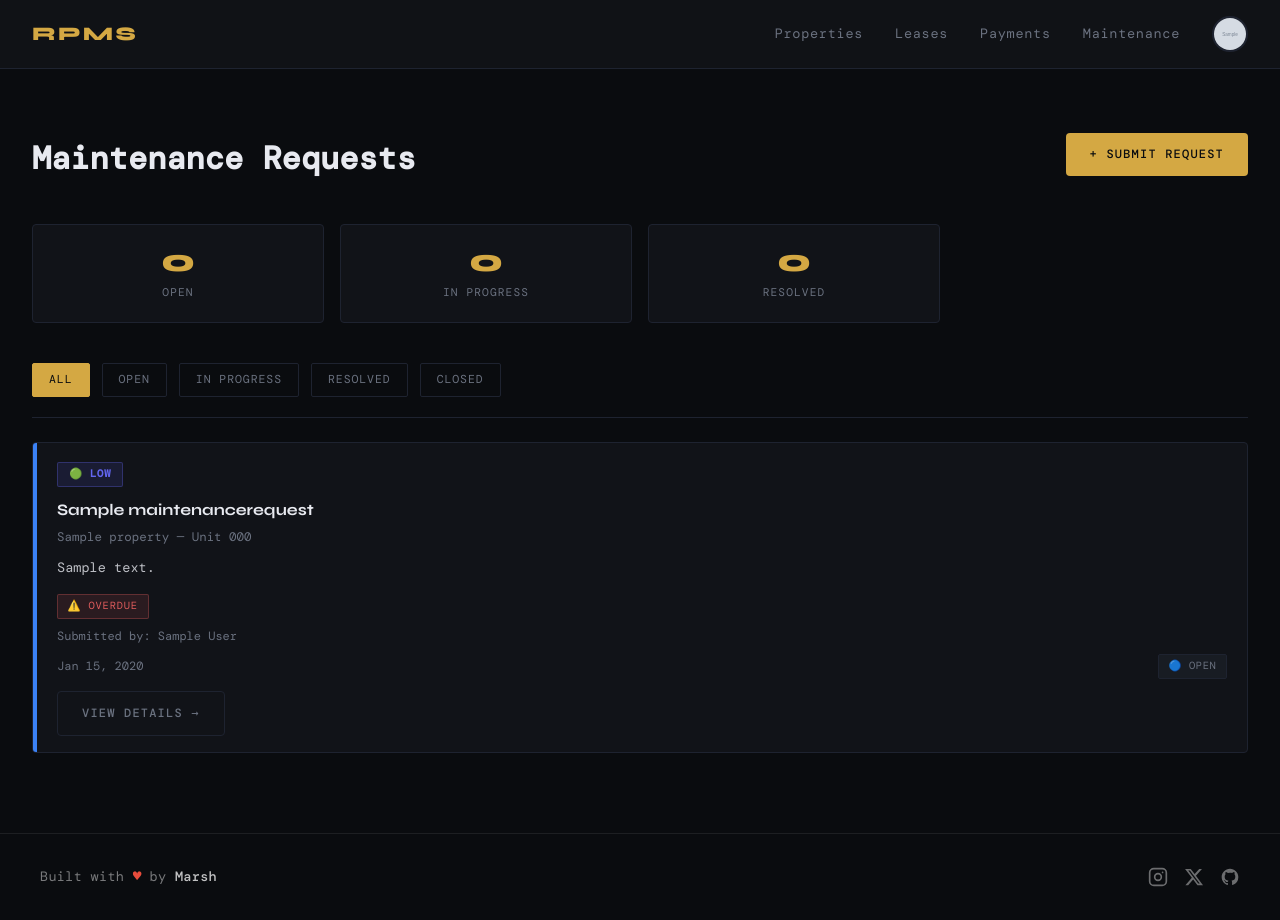
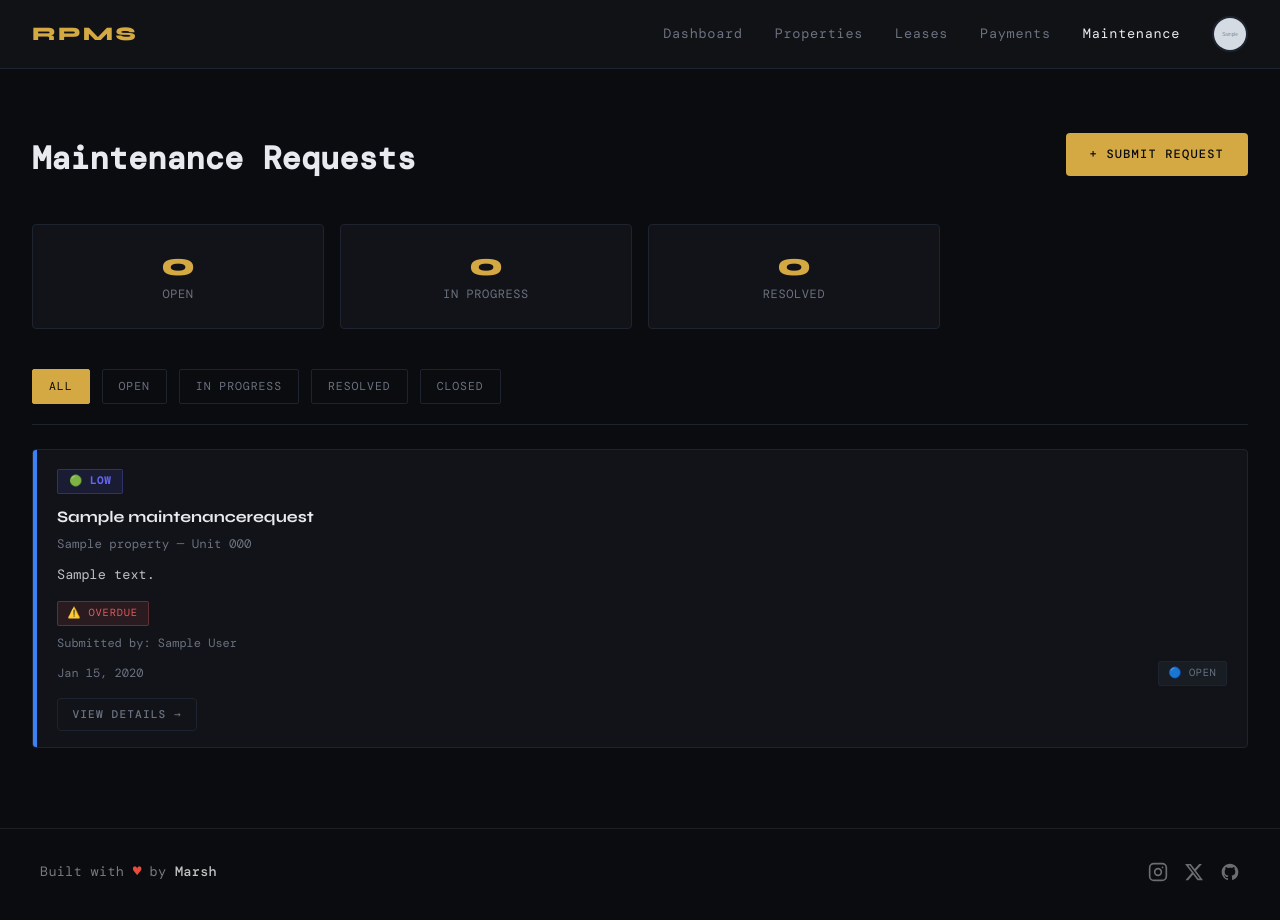
Before and after one commit to Marsh4444/rpms, a Django app: page /maintenance/ in a window 1280 px wide. After the commit the page ends 882 px from the top, so only its background shows below. Run offline with Django 5.2, Linux system fonts and the light colour scheme; a user stored in the database is signed in; tables that the repository leaves empty hold one stand-in row (values such as "Sample post"); grey boxes marked "Sample" are stand-in pictures; one stand-in notice (Sample message) is shown; some web fonts are replaced.

Commit message:
Sunday Review

```diff
--- a/apps/users/urls.py
+++ b/apps/users/urls.py
@@ -2,6 +2,7 @@ from django.urls import path
 from django.contrib.auth import views as auth_views
 from . import views
 
+app_name = 'users'
 
 
 urlpatterns = [
@@ -52,4 +53,8 @@ urlpatterns = [
         name='password_reset_complete'
     ),
 
+    # Dashboards
+    path('dashboard/landlord/', views.LandlordDashboardView.as_view(), name='landlord_dashboard'),
+    path('dashboard/tenant/', views.TenantDashboardView.as_view(), name='tenant_dashboard'),
+
 ]
--- a/config/settings/base.py
+++ b/config/settings/base.py
@@ -41,6 +41,7 @@ INSTALLED_APPS = [
 
     #third-party apps
     'django_ratelimit',
+    'django.contrib.humanize',
 
 
     #default Django apps
--- a/static/css/base.css
+++ b/static/css/base.css
@@ -334,3 +334,109 @@ body {
 .profile-menu-item span {
     font-size: 1rem;
 }
+
+/* ========================================
+   MISSING BUTTON VARIANTS
+   ======================================== */
+.btn-danger {
+    background: var(--danger);
+    color: #fff;
+}
+
+.btn-danger:hover {
+    background: #c94f4f;
+    color: #fff;
+}
+
+.btn-success {
+    background: var(--success);
+    color: #0a0c0f;
+}
+
+.btn-success:hover {
+    background: #3bc76e;
+    color: #0a0c0f;
+}
+
+.btn-sm {
+    padding: 0.4rem 0.9rem;
+    font-size: 0.7rem;
+}
+
+/* ========================================
+   MOBILE NAVBAR (hamburger)
+   ======================================== */
+.navbar-toggle {
+    display: none;
+    flex-direction: column;
+    gap: 5px;
+    cursor: pointer;
+    background: none;
+    border: none;
+    padding: 4px;
+}
+
+.navbar-toggle span {
+    display: block;
+    width: 22px;
+    height: 2px;
+    background: var(--muted);
+    transition: all 0.3s;
+    border-radius: 2px;
+}
+
+.navbar-toggle:hover span {
+    background: var(--accent);
+}
+
+/* When menu is open, animate hamburger to X */
+.navbar-toggle.open span:nth-child(1) {
+    transform: translateY(7px) rotate(45deg);
+}
+.navbar-toggle.open span:nth-child(2) {
+    opacity: 0;
+}
+.navbar-toggle.open span:nth-child(3) {
+    transform: translateY(-7px) rotate(-45deg);
+}
+
+@media (max-width: 768px) {
+    .navbar-toggle {
+        display: flex;
+    }
+
+    .navbar-links {
+        display: none;
+        position: absolute;
+        top: 100%;
+        left: 0;
+        right: 0;
+        background: var(--surface);
+        border-bottom: 1px solid var(--border);
+        flex-direction: column;
+        align-items: flex-start;
+        padding: 1rem 2rem;
+        gap: 1rem;
+    }
+
+    .navbar-links.open {
+        display: flex;
+    }
+
+    /* Profile dropdown on mobile should open upward or stay accessible */
+    .profile-menu {
+        right: auto;
+        left: 0;
+    }
+}
+
+/* ========================================
+   ALERT — pure CSS fade (no Bootstrap needed)
+   ======================================== */
+.alert {
+    transition: opacity 0.3s ease;
+}
+
+.alert.fade-out {
+    opacity: 0;
+}
--- a/templates/base.html
+++ b/templates/base.html
@@ -9,13 +9,14 @@
     <!-- Google Fonts -->
     <link href="https://fonts.googleapis.com/css2?family=Syne:wght@400;600;700;800&family=DM+Mono:wght@300;400;500&display=swap" rel="stylesheet">
 
-    <!-- Base CSS -->
+    <!-- Base CSS only — maintenance.css moved to maintenance templates -->
     <link rel="stylesheet" href="{% static 'css/base.css' %}">
+
+
+    {% block extra_css %}
+    {# ✅ FIX 1: Actually load the CSS — the old template never did this #}
     <link rel="stylesheet" href="{% static 'css/maintenance.css' %}">
-
-    <!-- Page-specific CSS -->
-    {% block extra_css %}
-
+    <link rel="stylesheet" href="{% static 'css/dashboard.css' %}">
     {% endblock %}
 </head>
 <body>
@@ -23,19 +24,56 @@
     <!-- NAVIGATION BAR -->
     <nav class="navbar">
         <div class="navbar-container">
-            <a href="/" class="navbar-brand">RPMS</a>
+            <a href="{% url 'home' %}" class="navbar-brand">RPMS</a>
 
-            <div class="navbar-links">
+            <!-- Hamburger button (visible on mobile only) -->
+            <button class="navbar-toggle" id="navToggle" aria-label="Toggle navigation">
+                <span></span>
+                <span></span>
+                <span></span>
+            </button>
+
+            <div class="navbar-links" id="navLinks">
                 {% if user.is_authenticated %}
-                    <!-- Links for logged-in users -->
-                    <a href="{% url 'property_list' %}" class="nav-link">Properties</a>
-                    <a href="{% url 'lease_list' %}" class="nav-link">Leases</a>
-                    <a href="{% url 'payment_list' %}" class="nav-link">Payments</a>
-                    <a href="{% url 'maintenance:list' %}" class="nav-link">Maintenance</a>
+
+                    <!-- Dashboard — role based -->
+                    {% if user.role == 'LANDLORD' %}
+                        <a href="{% url 'users:landlord_dashboard' %}"
+                        class="nav-link {% if request.resolver_match.url_name == 'landlord_dashboard' %}active{% endif %}">
+                            Dashboard
+                        </a>
+                    {% elif user.role == 'TENANT' %}
+                        <a href="{% url 'users:tenant_dashboard' %}"
+                        class="nav-link {% if request.resolver_match.url_name == 'tenant_dashboard' %}active{% endif %}">
+                            Dashboard
+                        </a>
+                    {% endif %}
+
+                    <!-- Landlord/Manager only links -->
+                    {% if user.role == 'LANDLORD' %}
+                        <a href="{% url 'property_list' %}"
+                        class="nav-link {% if request.resolver_match.url_name == 'property_list' %}active{% endif %}">
+                            Properties
+                        </a>
+                        <a href="{% url 'lease_list' %}"
+                        class="nav-link {% if request.resolver_match.url_name == 'lease_list' %}active{% endif %}">
+                            Leases
+                        </a>
+                        <a href="{% url 'payment_list' %}"
+                        class="nav-link {% if request.resolver_match.url_name == 'payment_list' %}active{% endif %}">
+                            Payments
+                        </a>
+                    {% endif %}
+
+                    <!-- Everyone sees Maintenance -->
+                    <a href="{% url 'maintenance:list' %}"
+                    class="nav-link {% if request.resolver_match.namespace == 'maintenance' %}active{% endif %}">
+                        Maintenance
+                    </a>
 
                     <!-- Profile Dropdown -->
                     <div class="profile-dropdown">
-                        <button class="profile-icon" onclick="toggleProfileMenu()" title="{{ user.get_full_name_or_username }}">
+                        <button class="profile-icon" id="profileToggle" title="{{ user.get_full_name_or_username }}">
                             {% if user.profile_picture %}
                                 <img src="{{ user.profile_picture.url }}" alt="{{ user.username }}">
                             {% else %}
@@ -43,71 +81,49 @@
                             {% endif %}
                         </button>
 
-                        <!-- Dropdown Menu -->
                         <div class="profile-menu" id="profileMenu">
                             <div class="profile-menu-header">
                                 <div class="profile-menu-name">{{ user.get_full_name_or_username }}</div>
                                 <div class="profile-menu-role">{{ user.get_role_display }}</div>
                             </div>
                             <div class="profile-menu-divider"></div>
-                            <a href="{% url 'profile' %}" class="profile-menu-item">
+                            <a href="{% url 'users:profile' %}" class="profile-menu-item">
                                 <span>👤</span> View Profile
                             </a>
-                            <a href="{% url 'profile_edit' %}" class="profile-menu-item">
+                            <a href="{% url 'users:profile_edit' %}" class="profile-menu-item">
                                 <span>⚙️</span> Edit Profile
                             </a>
                             <div class="profile-menu-divider"></div>
-                            <a href="{% url 'logout' %}" class="profile-menu-item">
+                            <a href="{% url 'users:logout' %}" class="profile-menu-item">
                                 <span>🚪</span> Logout
                             </a>
                         </div>
                     </div>
                 {% else %}
-                    <!-- Links for guests -->
-                    <a href="{% url 'login' %}" class="nav-link">Login</a>
-                    <a href="{% url 'register' %}" class="btn btn-primary">Register</a>
+                    <a href="{% url 'users:login' %}" class="nav-link">Login</a>
+                    <a href="{% url 'users:register' %}" class="btn btn-primary">Register</a>
                 {% endif %}
             </div>
         </div>
     </nav>
 
+    <!-- FLASH MESSAGES -->
     {% if messages %}
     <div class="messages">
         {% for message in messages %}
-            <div class="alert alert-{{ message.tags }} alert-dismissible fade show"
-                 role="alert"
-                 id="auto-dismiss-alert">
+            <div class="alert alert-{{ message.tags }}">
                 {{ message }}
             </div>
         {% endfor %}
     </div>
-{% endif %}
-
-<!-- Auto dismiss after 2 seconds -->
-<script>
-    setTimeout(function() {
-        let alerts = document.querySelectorAll('.alert');
-        alerts.forEach(function(alert) {
-            // Bootstrap's built-in fade out
-            alert.classList.remove('show');
-            setTimeout(() => alert.remove(), 300); // remove from DOM after fade
-        });
-    }, 1700); // 1700ms = 1.7 seconds
-</script>
+    {% endif %}
 
     <!-- MAIN CONTENT -->
     <main class="main-content">
-        {% block content %}
-        <!-- Child templates inject content here -->
-        {% endblock %}
+        {% block content %}{% endblock %}
     </main>
 
-    {% block extra_js %}
-
-    {% endblock %}
-
-    <!-- Bootstrap JS (REQUIRED for alert dismiss to work) -->
-    <script src="https://cdn.jsdelivr.net/npm/bootstrap@5.3.2/dist/js/bootstrap.bundle.min.js"></script>
+    {% block extra_js %}{% endblock %}
 
     <!-- FOOTER -->
     <footer class="footer">
@@ -116,7 +132,6 @@
                 Built with <span class="heart">♥</span> by <strong>Marsh</strong>
             </p>
             <div class="footer-socials">
-                <!-- Instagram -->
                 <a href="https://instagram.com/yourhandle" target="_blank" class="social-link" aria-label="Instagram">
                     <svg xmlns="http://www.w3.org/2000/svg" width="20" height="20" viewBox="0 0 24 24" fill="none" stroke="currentColor" stroke-width="2" stroke-linecap="round" stroke-linejoin="round">
                         <rect x="2" y="2" width="20" height="20" rx="5" ry="5"></rect>
@@ -124,13 +139,11 @@
                         <circle cx="17.5" cy="6.5" r="1" fill="currentColor" stroke="none"></circle>
                     </svg>
                 </a>
-                <!-- X / Twitter -->
                 <a href="https://x.com/yourhandle" target="_blank" class="social-link" aria-label="X">
                     <svg xmlns="http://www.w3.org/2000/svg" width="20" height="20" viewBox="0 0 24 24" fill="currentColor">
                         <path d="M18.244 2.25h3.308l-7.227 8.26 8.502 11.24H16.17l-5.214-6.817L4.99 21.75H1.68l7.73-8.835L1.254 2.25H8.08l4.713 6.231zm-1.161 17.52h1.833L7.084 4.126H5.117z"/>
                     </svg>
                 </a>
-                <!-- GitHub -->
                 <a href="https://github.com/yourhandle" target="_blank" class="social-link" aria-label="GitHub">
                     <svg xmlns="http://www.w3.org/2000/svg" width="20" height="20" viewBox="0 0 24 24" fill="currentColor">
                         <path d="M12 2C6.477 2 2 6.484 2 12.017c0 4.425 2.865 8.18 6.839 9.504.5.092.682-.217.682-.483 0-.237-.008-.868-.013-1.703-2.782.605-3.369-1.343-3.369-1.343-.454-1.158-1.11-1.466-1.11-1.466-.908-.62.069-.608.069-.608 1.003.07 1.531 1.032 1.531 1.032.892 1.53 2.341 1.088 2.91.832.092-.647.35-1.088.636-1.338-2.22-.253-4.555-1.113-4.555-4.951 0-1.093.39-1.988 1.029-2.688-.103-.253-.446-1.272.098-2.65 0 0 .84-.27 2.75 1.026A9.564 9.564 0 0112 6.844c.85.004 1.705.115 2.504.337 1.909-1.296 2.747-1.027 2.747-1.027.546 1.379.202 2.398.1 2.651.64.7 1.028 1.595 1.028 2.688 0 3.848-2.339 4.695-4.566 4.943.359.309.678.92.678 1.855 0 1.338-.012 2.419-.012 2.747 0 .268.18.58.688.482A10.019 10.019 0 0022 12.017C22 6.484 17.522 2 12 2z"/>
@@ -140,22 +153,43 @@
         </div>
     </footer>
 
-<!-- Profile Dropdown Script -->
+    <!-- ALL SCRIPTS AT BOTTOM — correct order -->
     <script>
-        function toggleProfileMenu() {
-            const menu = document.getElementById('profileMenu');
-            menu.classList.toggle('show');
+        // ── 1. Auto-dismiss flash messages (pure CSS, no Bootstrap needed) ──
+        setTimeout(function () {
+            document.querySelectorAll('.alert').forEach(function (alert) {
+                alert.classList.add('fade-out');
+                setTimeout(() => alert.remove(), 300);
+            });
+        }, 2500);
+
+        // ── 2. Profile dropdown ──
+        const profileToggle = document.getElementById('profileToggle');
+        const profileMenu = document.getElementById('profileMenu');
+
+        if (profileToggle) {
+            profileToggle.addEventListener('click', function (e) {
+                e.stopPropagation(); // prevent document click from immediately closing it
+                profileMenu.classList.toggle('show');
+            });
         }
 
-        // Close dropdown when clicking outside
-        document.addEventListener('click', function(event) {
-            const dropdown = document.querySelector('.profile-dropdown');
-            const menu = document.getElementById('profileMenu');
-
-            if (menu && dropdown && !dropdown.contains(event.target)) {
-                menu.classList.remove('show');
+        document.addEventListener('click', function (e) {
+            if (profileMenu && !profileMenu.contains(e.target) && e.target !== profileToggle) {
+                profileMenu.classList.remove('show');
             }
         });
+
+        // ── 3. Mobile hamburger ──
+        const navToggle = document.getElementById('navToggle');
+        const navLinks = document.getElementById('navLinks');
+
+        if (navToggle) {
+            navToggle.addEventListener('click', function () {
+                navToggle.classList.toggle('open');
+                navLinks.classList.toggle('open');
+            });
+        }
     </script>
 
 </body>
--- a/templates/home.html
+++ b/templates/home.html
@@ -1,7 +1,7 @@
 {% extends 'base.html' %}
 {% load static %}
 
-{% block title %}Home - RPMS{% endblock %}
+{% block title %}Home -- RPMS{% endblock %}
 
 {% block extra_css %}
 <style>
@@ -94,8 +94,8 @@
       {% if user.is_authenticated %}
         <a href="{% url 'property_list' %}" class="btn btn-primary">View Properties</a>
       {% else %}
-        <a href="{% url 'register' %}" class="btn btn-primary">Get Started Free</a>
-        <a href="{% url 'login' %}" class="btn btn-secondary">Sign In</a>
+        <a href="{% url 'users:register' %}" class="btn btn-primary">Get Started Free</a>
+        <a href="{% url 'users:login' %}" class="btn btn-secondary">Sign In</a>
       {% endif %}
     </div>
 </div>
--- a/templates/maintenance/maintenance_confirm_delete.html
+++ b/templates/maintenance/maintenance_confirm_delete.html
@@ -1,6 +1,7 @@
 {% extends 'base.html' %}
 
 {% block title %}Delete Request — RPMS{% endblock %}
+
 
 {% block content %}
 <div class="container" style="max-width: 500px; text-align: center;">
--- a/templates/maintenance/maintenance_list.html
+++ b/templates/maintenance/maintenance_list.html
@@ -1,6 +1,8 @@
 {% extends 'base.html' %}
 
 {% block title %}Maintenance Requests — RPMS{% endblock %}
+
+
 
 {% block content %}
 <div class="container">
--- a/templates/registration/login.html
+++ b/templates/registration/login.html
@@ -35,7 +35,7 @@
         {% endif %}
 
         <!-- LOGIN FORM -->
-        <form method="post" action="{% url 'login' %}">
+        <form method="post" action="{% url 'users:login' %}">
             {% csrf_token %}
 
             <!-- Username Field -->
@@ -71,7 +71,7 @@
             </button>
 
             <!-- Inside your login form, after the submit button -->
-            <a href="{% url 'password_reset' %}"
+            <a href="{% url 'users:password_reset' %}"
                 style="display:block; text-align:center; margin-top:1rem;
                     font-size:0.82rem; color:var(--muted); text-decoration:none;">
                 Forgot your password?
@@ -82,7 +82,7 @@
         <div class="auth-footer">
             <p class="auth-footer-text">
                 Don't have an account?
-                <a href="{% url 'register' %}" class="auth-footer-link">Register here</a>
+                <a href="{% url 'users:register' %}" class="auth-footer-link">Register here</a>
             </p>
         </div>
     </div>
--- a/templates/registration/register.html
+++ b/templates/registration/register.html
@@ -35,7 +35,7 @@
         {% endif %}
 
         <!-- REGISTER FORM -->
-        <form method="post" action="{% url 'register' %}">
+        <form method="post" action="{% url 'users:register' %}">
             {% csrf_token %}
 
             <!-- Username Field -->
@@ -145,7 +145,7 @@
         <div class="auth-footer">
             <p class="auth-footer-text">
                 Already have an account?
-                <a href="{% url 'login' %}" class="auth-footer-link">Sign in here</a>
+                <a href="{% url 'users:login' %}" class="auth-footer-link">Sign in here</a>
             </p>
         </div>
     </div>
```
Also changed, not shown: static/images/estate-bg.jpg (added).
